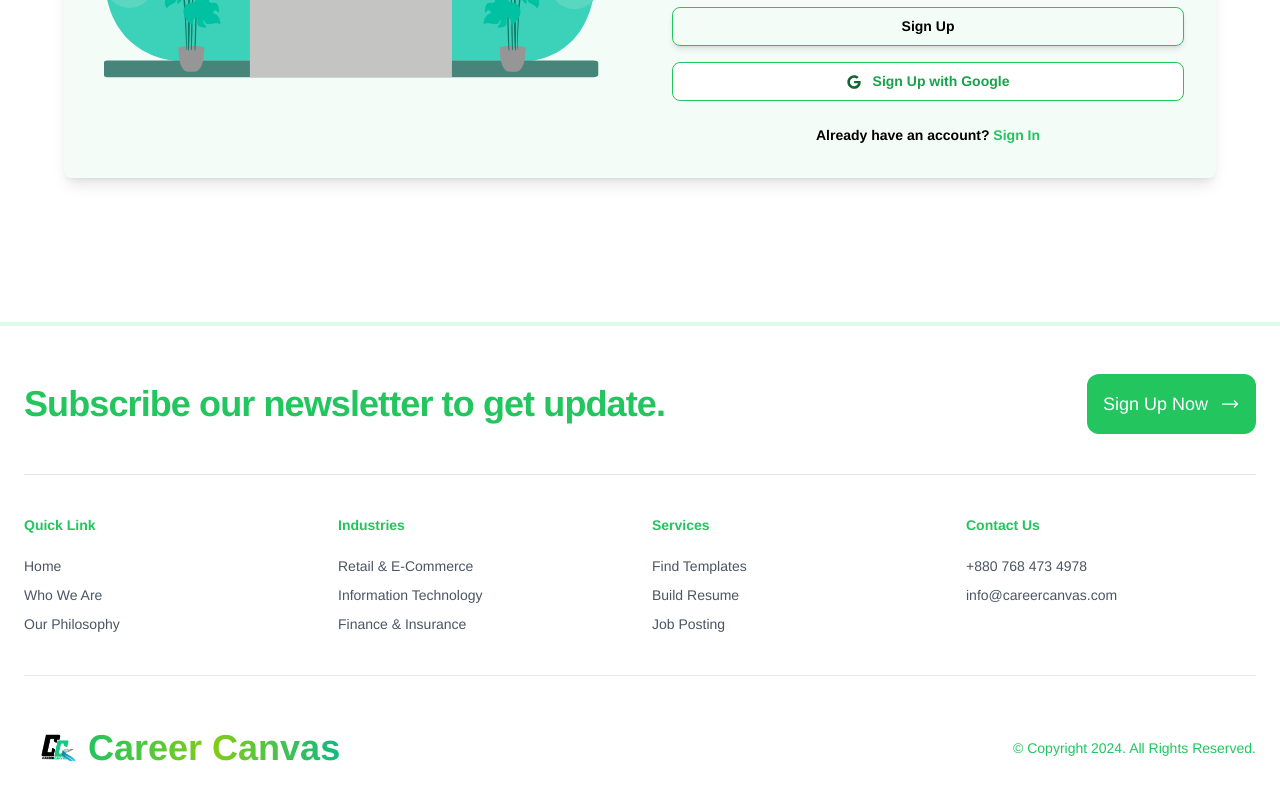
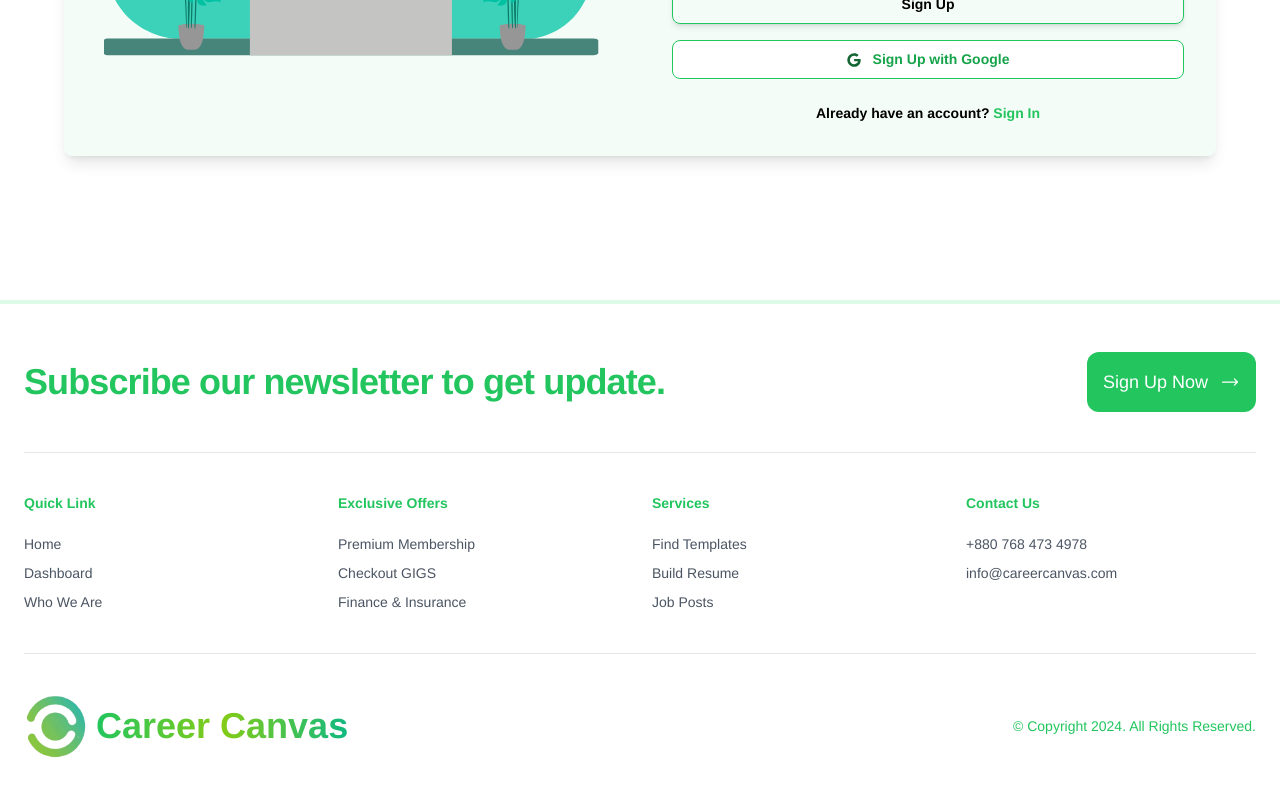
Before and after one commit to RakibHassanSoft/career-canvas-client, a React (Vite) app: page /signup in a window 1280 px wide. Shown: the part 594-1394 px from the top of the page. Built offline with nearby package versions, Linux system fonts and the light colour scheme; no server answers.

Commit message:
updated the home pages design with footer and other

```diff
--- a/package.json
+++ b/package.json
@@ -12,6 +12,7 @@
   "dependencies": {
     "@lottiefiles/react-lottie-player": "^3.5.4",
     "@stripe/react-stripe-js": "^2.8.1",
+    "@stripe/stripe-js": "^4.9.0",
     "@tanstack/react-query": "^4.36.1",
     "animate.css": "^4.1.1",
     "aos": "^2.3.4",
--- a/src/Components/Pages/Footer/Footer.jsx
+++ b/src/Components/Pages/Footer/Footer.jsx
@@ -1,4 +1,5 @@
 import { Link } from "react-router-dom";
+import logo from "/public/LogoCareerCanvas.png";
 
 const Footer = () => {
   return (
@@ -9,7 +10,10 @@ const Footer = () => {
             Subscribe our newsletter to get update.
           </h1>
           <div className="mt-6 md:mx-3 shrink-0 md:mt-0 md:w-auto">
-            <Link to={'/signup'} className="inline-flex items-center justify-center w-full px-4 py-4 text-sm text-white duration-300 bg-green-500 rounded-xl gap-x-3 hover:bg-green-700 focus:ring focus:ring-gray-300 focus:ring-opacity-80 ">
+            <Link
+              to={"/signup"}
+              className="inline-flex items-center justify-center w-full px-4 py-4 text-sm text-white duration-300 bg-green-500 rounded-xl gap-x-3 hover:bg-green-700 focus:ring focus:ring-gray-300 focus:ring-opacity-80 "
+            >
               <span className="text-lg">Sign Up Now</span>
               <svg
                 xmlns="http://www.w3.org/2000/svg"
@@ -36,10 +40,17 @@ const Footer = () => {
             </p>
             <div className="flex flex-col items-start mt-5 space-y-2">
               <a
-                href="#"
+                href="/"
                 className="text-gray-600 transition-colors duration-300 dark:text-gray-300 dark:hover:text-blue-400 hover:underline hover:text-blue-500"
               >
                 Home
+              </a>
+
+              <a
+                href="/dashboard"
+                className="text-gray-600 transition-colors duration-300 dark:text-gray-300 dark:hover:text-blue-400 hover:underline hover:text-blue-500"
+              >
+                Dashboard
               </a>
               <a
                 href="#"
@@ -47,30 +58,24 @@ const Footer = () => {
               >
                 Who We Are
               </a>
-              <a
-                href="#"
-                className="text-gray-600 transition-colors duration-300 dark:text-gray-300 dark:hover:text-blue-400 hover:underline hover:text-blue-500"
-              >
-                Our Philosophy
-              </a>
             </div>
           </div>
           <div>
             <p className="font-semibold text-green-500 dark:text-white">
-              Industries
+              Exclusive Offers
             </p>
             <div className="flex flex-col items-start mt-5 space-y-2">
               <a
-                href="#"
+                href="/dashboard/premium-membership"
                 className="text-gray-600 transition-colors duration-300 dark:text-gray-300 dark:hover:text-blue-400 hover:underline hover:text-blue-500"
               >
-                Retail &amp; E-Commerce
+                Premium Membership
               </a>
               <a
-                href="#"
+                href="/gig-section"
                 className="text-gray-600 transition-colors duration-300 dark:text-gray-300 dark:hover:text-blue-400 hover:underline hover:text-blue-500"
               >
-                Information Technology
+                Checkout GIGS
               </a>
               <a
                 href="#"
@@ -86,23 +91,23 @@ const Footer = () => {
             </p>
             <div className="flex flex-col items-start mt-5 space-y-2">
               <a
-                href="#"
+                href="/resume-templates/Resume_Templates"
                 className="text-gray-600 transition-colors duration-300 dark:text-gray-300 dark:hover:text-blue-400 hover:underline hover:text-blue-500"
               >
                 Find Templates
               </a>
               <a
-                href="#"
+                href="/drag-and-drop"
                 className="text-gray-600 transition-colors duration-300 dark:text-gray-300 dark:hover:text-blue-400 hover:underline hover:text-blue-500"
               >
                 {/* Proofreading &amp; Editing */}
                 Build Resume
               </a>
               <a
-                href="#"
+                href="/job-section"
                 className="text-gray-600 transition-colors duration-300 dark:text-gray-300 dark:hover:text-blue-400 hover:underline hover:text-blue-500"
               >
-                Job Posting
+                Job Posts
               </a>
             </div>
           </div>
@@ -128,13 +133,16 @@ const Footer = () => {
         </div>
         <hr className="my-6 border-gray-200 md:my-10 dark:border-gray-700" />
         <div className="flex flex-col items-center justify-between sm:flex-row">
-          <div className="flex items-center">
-              <img
-                className="w-16 h-16"
-                src="/public/Blue White Modern Minimalist Name Logo.png"
-                alt=""
-              />
-              <p className="bg-gradient-to-r from-green-500 via-lime-500 to-emerald-500 bg-clip-text text-transparent text-4xl font-semibold">Career Canvas</p>
+          <div className="flex items-center gap-2">
+            <img
+              className="w-16 h-16"
+              // src="/public/LogoCareerCanvas.png"
+              src={logo}
+              alt=""
+            />
+            <p className="bg-gradient-to-r from-green-500 via-lime-500 to-emerald-500 bg-clip-text text-transparent text-4xl font-semibold">
+              Career Canvas
+            </p>
           </div>
           <p className="mt-4 text-sm text-green-500 sm:mt-0 dark:text-gray-300">
             © Copyright 2024. All Rights Reserved.
--- a/src/Components/Pages/Home/Home.jsx
+++ b/src/Components/Pages/Home/Home.jsx
@@ -4,7 +4,7 @@ import ChooseOurPlatform from "./ChooseOurPlatform/ChooseOurPlatform";
 import Testimonials from "./Testimonials/Testimonials";
 import WeDeliverBest from "./WeDeliverBest/WeDeliverBest";
 
-import CustomerReview from "./CustomerReview/CustomerReview";
+// import CustomerReview from "./CustomerReview/CustomerReview";
 import Resume_Templates from "../Resume_Templates/Resume_Templates";
 // import ResumeTemplatePreview from "./ResumeTemplatePreview/ResumeTemplatePreview";
 
@@ -18,7 +18,7 @@ const Home = () => {
                     <ChooseOurPlatform></ChooseOurPlatform>
                     <WeDeliverBest></WeDeliverBest>
                     <Testimonials></Testimonials>
-                    <CustomerReview></CustomerReview>
+                    {/* <CustomerReview></CustomerReview> */}
 
             </div>
         </div>
--- a/src/Components/Pages/Home/Testimonials/Testimonials.jsx
+++ b/src/Components/Pages/Home/Testimonials/Testimonials.jsx
@@ -2,21 +2,21 @@ const Testimonials = () => {
   const testimonials = [
     {
       name: "Ajoy Das",
-      image: "/public/testimonials1.jpg",
+      image: '../../../../../public/testimonials1.jpg',
       feedback:
         "Using this resume builder was a game-changer for my job search. The templates are modern and professional, and the customization options are fantastic. I was able to create a standout resume in no time!",
       designation: "One of our Clients",
     },
     {
       name: "Jebin Khan",
-      image: "/public/testimonials2.jpg",
+      image:'../../../../../public/testimonials2.jpg',
       feedback:
         "I was amazed at how easy it was to craft a polished resume with this tool. The user-friendly interface and variety of templates helped me present my skills and experience effectively. Highly recommend for anyone!",
       designation: "One of our Clients",
     },
     {
       name: "Sunny Khan",
-      image: "/public/testimonials3.jpg",
+      image:'../../../../../public/testimonials3.jpg',
       feedback:
         "This resume builder exceeded my expectations. The professional templates and straightforward process made it simple to create a resume that truly reflects my qualifications.",
       designation: "One of our Clients",
--- a/src/Components/Pages/Home/WeDeliverBest/WeDeliverBest.jsx
+++ b/src/Components/Pages/Home/WeDeliverBest/WeDeliverBest.jsx
@@ -1,3 +1,5 @@
+import image from "../../../../../public/weDevilerBest.png"
+
 const WeDeliverBest = () => {
   return (
     <section className="md:mt-20 mt-8 bg-white  md:px-16 md:py-14">
@@ -182,7 +184,8 @@ const WeDeliverBest = () => {
           {/* Right side image */}
           <div className="flex justify-center">
             <img
-              src="/public/weDevilerBest.png"
+              // src="/public/weDevilerBest.png"
+              src={image}
               alt="CV Examples"
               className="w-full md:w-3/4"
             />
--- a/src/Components/Pages/JobPosting/JobsSection.jsx
+++ b/src/Components/Pages/JobPosting/JobsSection.jsx
@@ -15,6 +15,7 @@ const JobsSection = () => {
   const [currentPage, setCurrentPage] = useState(1);
   const [totalPages, setTotalPages] = useState(1);
   const [itemsPerPage, setItemsPerPage] = useState(10);
+  console.log(setItemsPerPage)
 
   // Filter
   const [experience, setExperience] = useState([]);
--- a/src/Components/Pages/Navbar/Navbar.jsx
+++ b/src/Components/Pages/Navbar/Navbar.jsx
@@ -3,6 +3,8 @@ import { Link, NavLink } from "react-router-dom";
 import { AuthContext } from "../../Providers/AuthProvider";
 import { toast } from "react-toastify";
 import 'react-toastify/dist/ReactToastify.css';
+import logo from "/public/LogoCareerCanvas.png"
+
 
 const Navbar = () => {
   const { user, logOut } = useContext(AuthContext);
@@ -149,8 +151,9 @@ const Navbar = () => {
             Career Canvas
           </Link> */}
           <img
-            className="w-24 h-20  rounded-full"
-            src="/Blue White Modern Minimalist Name Logo.png"
+            className="w-14 h-14 md: ml-4  rounded-full"
+            // src="/public/LogoCareerCanvas.png"
+            src={logo}
             alt="Career Canvas Logo"
           />
         </div>
--- a/src/Hooks/AxiosHooks/useAxiosPublic.js
+++ b/src/Hooks/AxiosHooks/useAxiosPublic.js
@@ -1,14 +1,13 @@
 import axios from "axios";
 
 const axiosPublic = axios.create({
+  //  baseURL: 'http://localhost:8000'
 
-     baseURL: 'http://localhost:8000'
-
-    //   baseURL:"https://careen-canvas-server.vercel.app"
-})
+  baseURL: "https://careen-canvas-server.vercel.app",
+});
 
 const useAxiosPublic = () => {
-    return axiosPublic;
+  return axiosPublic;
 };
 
 export default useAxiosPublic;
```
Also changed, not shown: src/Components/Pages/Home/ChooseOurPlatform/ChooseOurPlatform.jsx (+9 -3 lines), public/LogoCareerCanvas.png (added), 1 other file (tests, documents, lock files or other folders).
